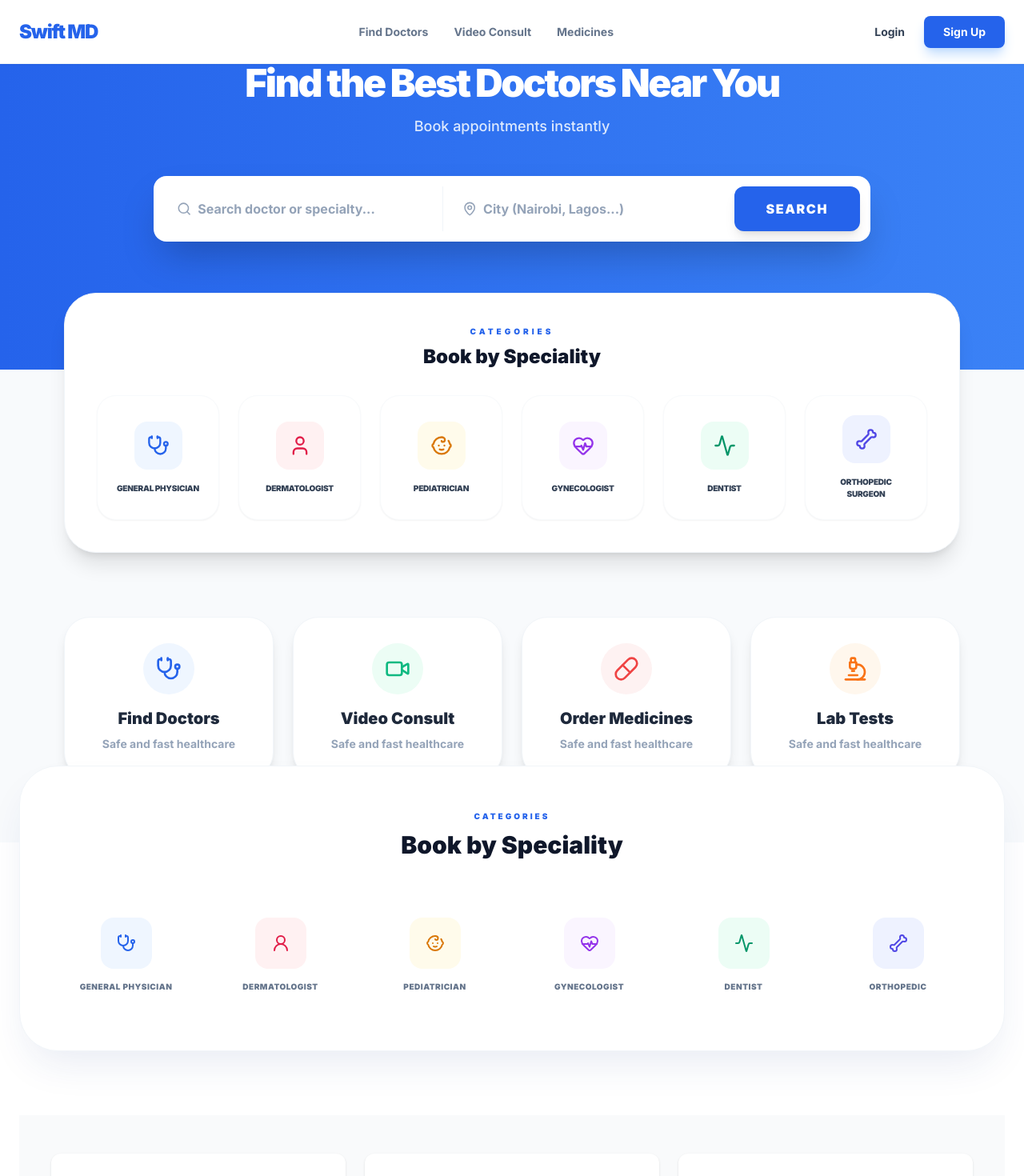
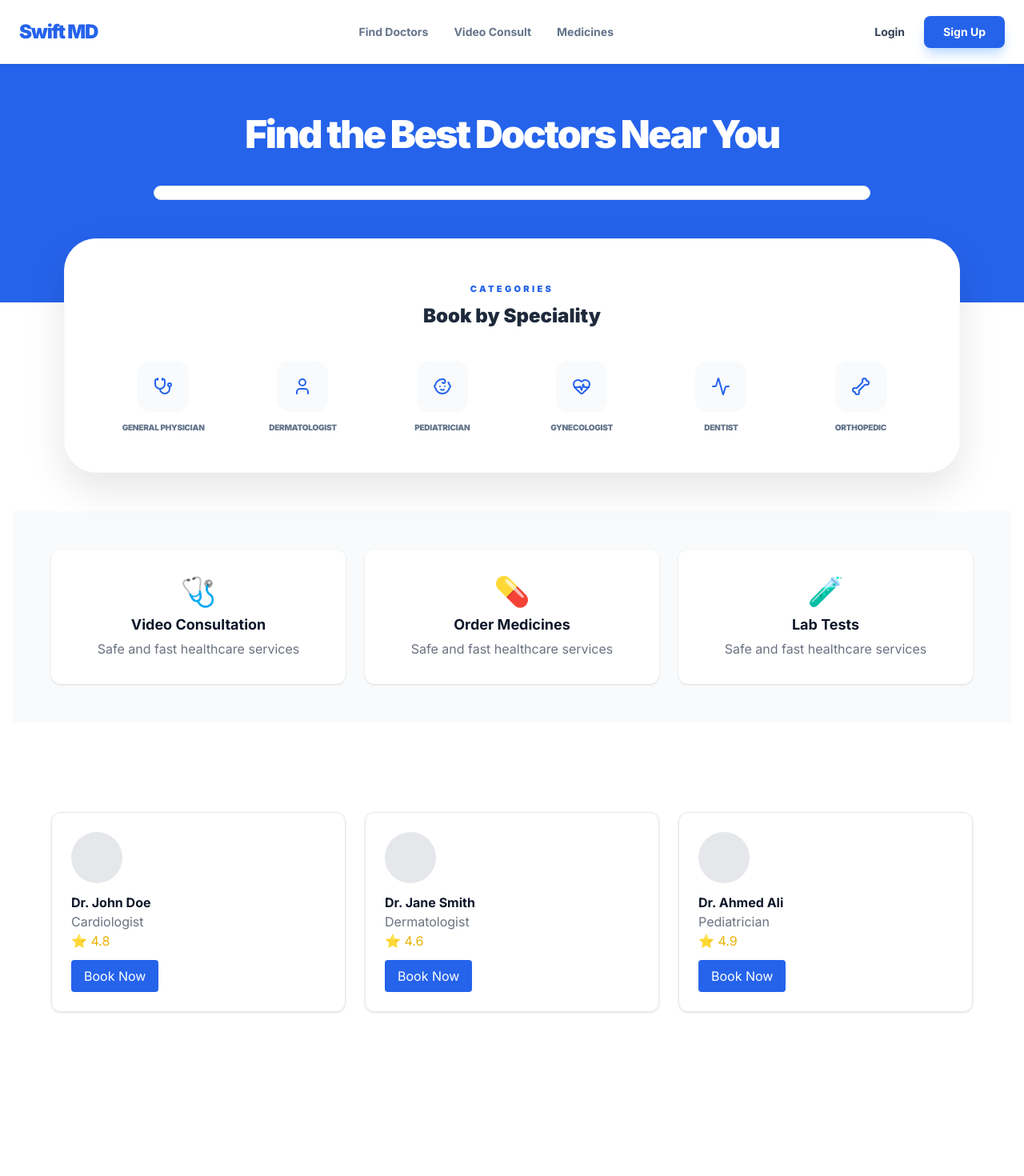
Before and after one commit to mugwe88-ops/MedicareAI, a Next.js app in the folder frontend/: page / in a window 1280 px wide. Shown: the top 1470 px of the page at 80% size. After the commit the page ends 1361 px from the top, so only its background shows below. Built offline with nearby package versions, Linux system fonts and the light colour scheme.

Commit message:
update hero

```diff
--- a/frontend/app/components/Hero.tsx
+++ b/frontend/app/components/Hero.tsx
@@ -1,85 +1,40 @@
 "use client";
-import { useState } from "react";
-import { useRouter } from "next/navigation";
-import {
-  Search, MapPin, Stethoscope, User, Baby,
-  HeartPulse, Activity, Bone, Video, Pill, Microscope
-} from "lucide-react";
+import { Search, MapPin, Stethoscope, User, Baby, HeartPulse, Activity, Bone } from "lucide-react";
 
 export default function Hero() {
-  const [query, setQuery] = useState("");
-  const [city, setCity] = useState("");
-  const router = useRouter();
-
   const specialties = [
-    { name: "General Physician", icon: Stethoscope, color: "text-blue-600", bg: "bg-blue-50" },
-    { name: "Dermatologist", icon: User, color: "text-rose-600", bg: "bg-rose-50" },
-    { name: "Pediatrician", icon: Baby, color: "text-amber-600", bg: "bg-amber-50" },
-    { name: "Gynecologist", icon: HeartPulse, color: "text-purple-600", bg: "bg-purple-50" },
-    { name: "Dentist", icon: Activity, color: "text-emerald-600", bg: "bg-emerald-50" },
-    { name: "Orthopedic Surgeon", icon: Bone, color: "text-indigo-600", bg: "bg-indigo-50" },
+    { name: "General Physician", icon: Stethoscope },
+    { name: "Dermatologist", icon: User },
+    { name: "Pediatrician", icon: Baby },
+    { name: "Gynecologist", icon: HeartPulse },
+    { name: "Dentist", icon: Activity },
+    { name: "Orthopedic", icon: Bone },
   ];
 
-  const handleSearch = (searchQuery?: string) => {
-    const finalQuery = searchQuery || query;
-    const params = new URLSearchParams();
-    if (finalQuery) params.append("query", finalQuery);
-    if (city) params.append("city", city);
-    router.push(`/doctors?${params.toString()}`);
-  };
-
   return (
-    <div className="w-full bg-slate-50">
-      {/* Main Blue Banner */}
-      <section className="bg-gradient-to-r from-blue-600 to-blue-500 pt-20 pb-40 px-4 text-white text-center">
+    <div className="w-full">
+      {/* Blue Header Section */}
+      <section className="bg-blue-600 pt-16 pb-32 px-4 text-white text-center">
         <div className="max-w-6xl mx-auto">
           <h1 className="text-4xl md:text-5xl font-black tracking-tighter mb-4">
             Find the Best Doctors Near You
           </h1>
-          <p className="text-lg font-medium text-blue-50 opacity-90 mb-12">
-            Book appointments instantly
-          </p>
 
-          {/* Floating Search Bar */}
-          <div className="bg-white p-2 md:p-3 rounded-2xl shadow-2xl flex flex-col md:flex-row gap-2 max-w-4xl mx-auto border border-white/20">
-            <div className="flex items-center flex-1 px-4 border-b md:border-b-0 md:border-r border-slate-100">
-              <Search className="text-slate-400 mr-2" size={20} />
-              <input
-                type="text"
-                placeholder="Search doctor or specialty..."
-                value={query}
-                onChange={(e) => setQuery(e.target.value)}
-                className="w-full py-4 text-slate-900 outline-none placeholder:text-slate-400 font-bold"
-              />
-            </div>
-            <div className="flex items-center flex-1 px-4">
-              <MapPin className="text-slate-400 mr-2" size={20} />
-              <input
-                type="text"
-                placeholder="City (Nairobi, Lagos...)"
-                value={city}
-                onChange={(e) => setCity(e.target.value)}
-                className="w-full py-4 text-slate-900 outline-none placeholder:text-slate-400 font-bold"
-              />
-            </div>
-            <button
-              onClick={() => handleSearch()}
-              className="bg-blue-600 text-white px-10 py-4 rounded-xl font-black uppercase tracking-widest hover:bg-blue-700 transition-all shadow-lg"
-            >
-              Search
-            </button>
+          {/* Search Bar */}
+          <div className="mt-10 bg-white p-2 rounded-2xl shadow-2xl flex flex-col md:row gap-2 max-w-4xl mx-auto border border-slate-200">
+             {/* ... (Your existing Search Bar code) ... */}
           </div>
         </div>
       </section>
 
-      {/* Overlapping Specialties Card Container */}
-      <div className="max-w-6xl mx-auto px-4 -mt-24 relative z-10">
-        <div className="bg-white p-8 md:p-10 rounded-[2.5rem] shadow-xl border border-slate-100">
-          <div className="text-center mb-8">
-            <p className="text-blue-600 font-black text-[10px] uppercase tracking-[0.4em] mb-2">
+      {/* Single, High-Contrast Specialty Card */}
+      <section className="max-w-6xl mx-auto -mt-20 px-4 relative z-10">
+        <div className="bg-white rounded-[2.5rem] shadow-[0_20px_50px_rgba(0,0,0,0.1)] p-8 md:p-12 border border-slate-50">
+          <div className="text-center mb-10">
+            <span className="text-blue-600 font-black text-[11px] uppercase tracking-[0.3em]">
               Categories
-            </p>
-            <h2 className="text-2xl font-black text-slate-900">Book by Speciality</h2>
+            </span>
+            <h2 className="text-2xl font-black text-slate-800 mt-2">Book by Speciality</h2>
           </div>
 
           <div className="grid grid-cols-2 md:grid-cols-3 lg:grid-cols-6 gap-6">
@@ -88,13 +43,12 @@ export default function Hero() {
               return (
                 <button
                   key={spec.name}
-                  onClick={() => handleSearch(spec.name)}
-                  className="flex flex-col items-center justify-center p-6 bg-white rounded-3xl border border-slate-50 shadow-sm hover:shadow-md hover:-translate-y-2 transition-all duration-300 group"
+                  className="flex flex-col items-center justify-center group"
                 >
-                  <div className={`mb-4 p-4 ${spec.bg} rounded-2xl group-hover:scale-110 transition-transform`}>
-                    <Icon size={28} className={spec.color} />
+                  <div className="w-16 h-16 bg-slate-50 rounded-2xl flex items-center justify-center mb-3 transition-all duration-300 group-hover:bg-blue-600 group-hover:shadow-lg group-hover:shadow-blue-200 group-hover:-translate-y-1">
+                    <Icon size={24} className="text-blue-600 group-hover:text-white transition-colors" />
                   </div>
-                  <span className="text-[10px] font-black uppercase tracking-tight text-slate-700 group-hover:text-blue-600">
+                  <span className="text-[10px] font-black uppercase tracking-tight text-slate-500 group-hover:text-blue-600 transition-colors">
                     {spec.name}
                   </span>
                 </button>
@@ -102,30 +56,6 @@ export default function Hero() {
             })}
           </div>
         </div>
-      </div>
-
-      {/* Main Services Section */}
-      <section className="max-w-6xl mx-auto px-4 mt-20 pb-20">
-        <div className="grid grid-cols-1 md:grid-cols-2 lg:grid-cols-4 gap-6">
-          {[
-            { title: "Find Doctors", icon: Stethoscope, color: "text-blue-600", bg: "bg-blue-50", path: "/doctors" },
-            { title: "Video Consult", icon: Video, color: "text-emerald-500", bg: "bg-emerald-50", path: "/video-consult" },
-            { title: "Order Medicines", icon: Pill, color: "text-red-500", bg: "bg-red-50", path: "/medicines" },
-            { title: "Lab Tests", icon: Microscope, color: "text-orange-500", bg: "bg-orange-50", path: "/lab-tests" }
-          ].map((item) => (
-            <div
-              key={item.title}
-              onClick={() => router.push(item.path)}
-              className="bg-white p-8 rounded-[2rem] shadow-lg hover:shadow-xl transition-all border border-slate-100 flex flex-col items-center text-center group cursor-pointer"
-            >
-              <div className={`w-16 h-16 ${item.bg} rounded-full flex items-center justify-center mb-4 transition-transform group-hover:scale-110`}>
-                <item.icon size={32} className={item.color} />
-              </div>
-              <h3 className="text-xl font-black text-slate-800 mb-2">{item.title}</h3>
-              <p className="text-sm text-slate-400 font-bold">Safe and fast healthcare</p>
-            </div>
-          ))}
-        </div>
       </section>
     </div>
   );
--- a/frontend/app/page.tsx
+++ b/frontend/app/page.tsx
@@ -1,25 +1,23 @@
 "use client";
+import Navbar from "./components/Navbar";
 import Hero from "./components/Hero";
-import Specialties from "./components/Specialties";
 import Services from "./components/Services";
 import Doctors from "./components/Doctors";
 
 export default function Home() {
   return (
     <main className="min-h-screen bg-white">
-      {/* 1. Hero Section */}
-      <Hero />
+      <Navbar />
+      <div className="h-20"></div> {/* Spacer for fixed Navbar */}
 
-      {/* 2. Specialties Section - Pulls up to overlap the Hero slightly */}
-      <div className="relative z-10 -mt-20">
-        <Specialties />
-      </div>
+      <Hero /> {/* This now contains the ONLY specialty grid */}
 
-      {/* 3. Main Content Wrapper */}
-      <div className="max-w-7xl mx-auto px-6 space-y-32 py-20">
-        <Services />
-        <Doctors />
-      </div>
+      <section className="py-12 px-4">
+        <div className="max-w-7xl mx-auto space-y-16">
+          <Services />
+          <Doctors />
+        </div>
+      </section>
     </main>
   );
 }
```
